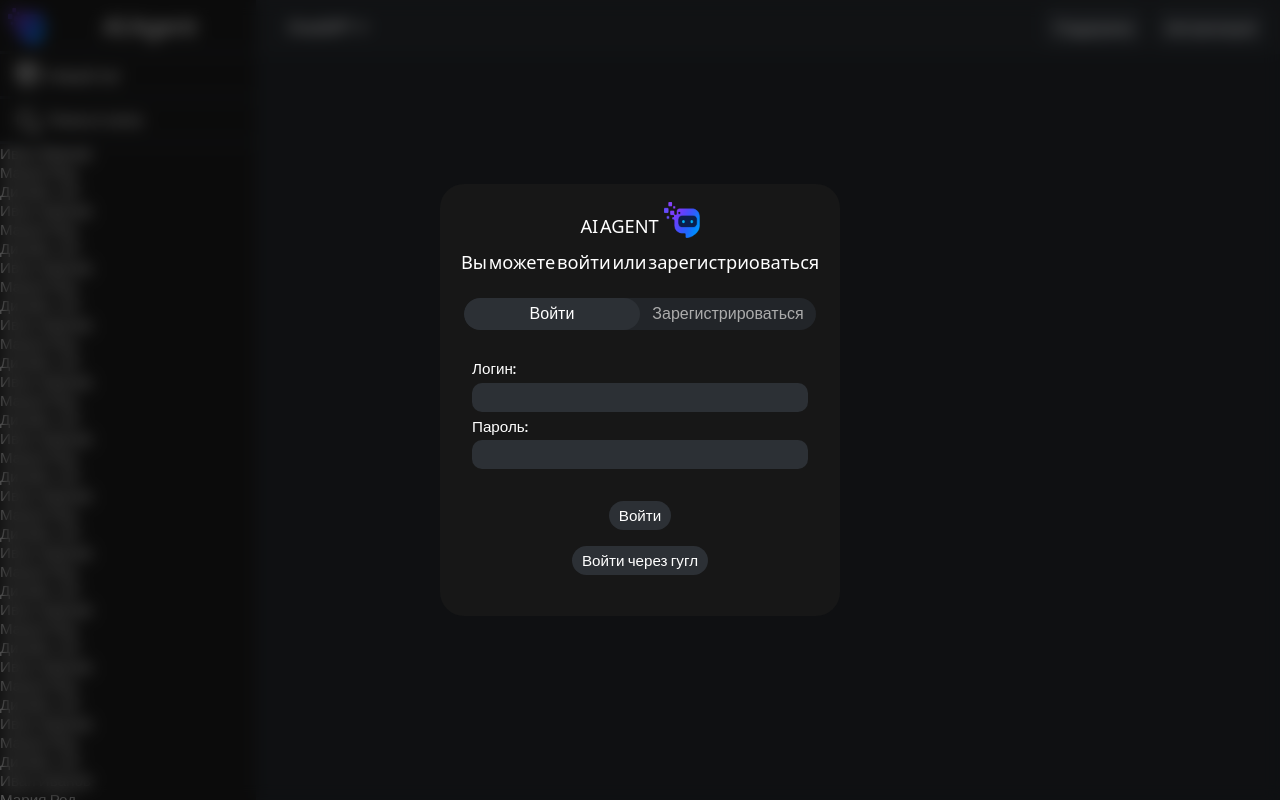
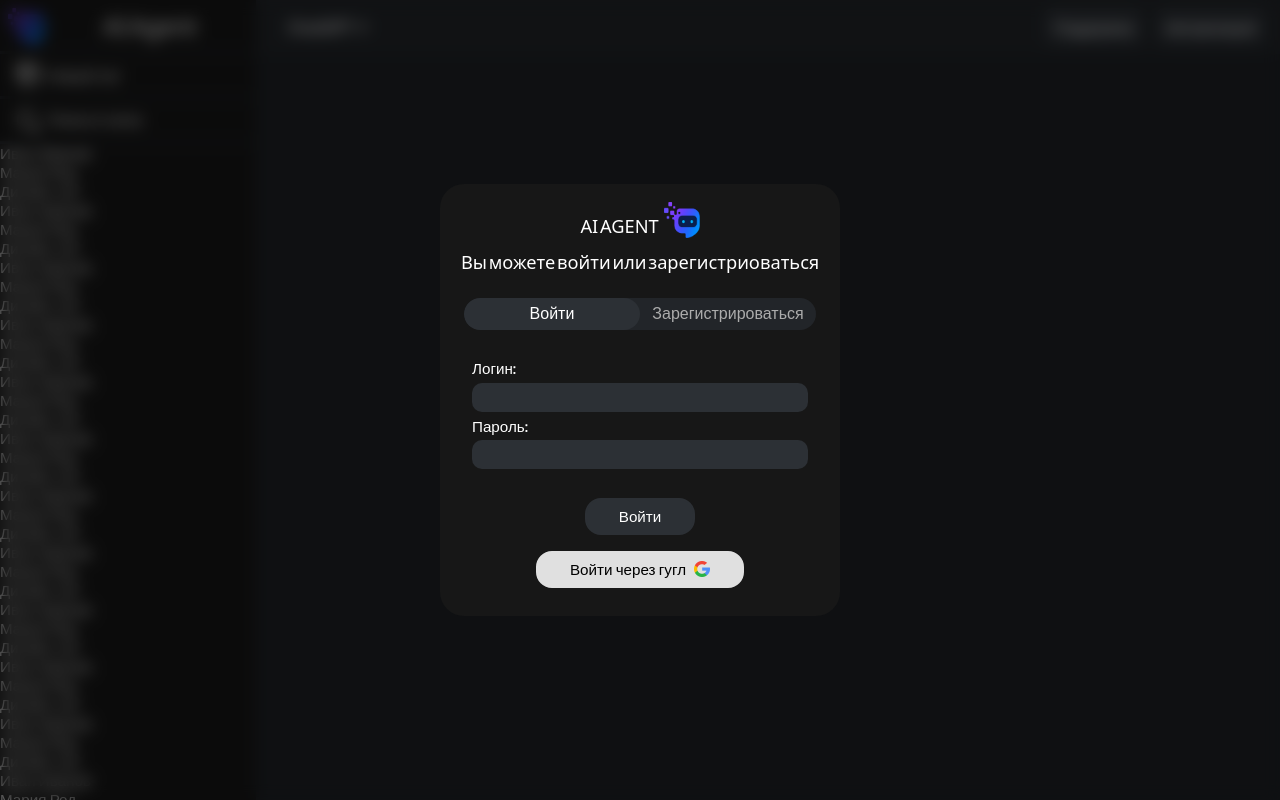
Before and after one commit to 666arevin/my_sity, a Flask app: page / in a window 1280 px wide. Run offline with Flask 3, Linux system fonts and the light colour scheme; some web fonts are replaced.

Commit message:
добавл иконку google и стилизовал кнопку входа через гугл аккаунт

```diff
--- a/app/static/css/modal_window.css
+++ b/app/static/css/modal_window.css
@@ -156,12 +156,22 @@
 
 .input-block {
     all: unset;
+    box-sizing: border-box;
 
     border-radius: 10px;
     background-color: #2C3035;
 
     height: 1.8rem;
     padding-left: 10px;
+
+}
+
+.input-block:hover {
+    border: 2px solid #acacac;
+}
+
+.input-block:focus {
+    border: 2px solid #acacac;
 }
 
 .footer {
@@ -172,14 +182,47 @@
     gap: 1rem;
 
     margin: 2rem;
+    margin-top: 1.8rem;
 }
 
 .footer-button {
     all: unset;
     align-self: center;
+    box-sizing: border-box;
 
-    height: 1.8rem;
-    padding: 0 10px;
+    height: 2.3rem;
+    padding: 0 2rem;
     background-color: #2C3035;
     border-radius: 16px;
+
+    transition: 0.2s;
 }
+
+#main-button {
+    border: 2px solid #2C3035;
+}
+
+#main-button:hover {
+    background-color: #3b3d3f;
+    border: 2px solid #acacac;
+}
+
+#goole-authorization {
+    display: flex;
+    align-items: center;
+
+    border: 2px solid #e0e0e0;
+    background-color: #e0e0e0;
+    color: #000000;
+}
+
+#goole-authorization:hover {
+    background-color: #3b3d3f;
+    border: 2px solid #acacac;
+    color: #fff;
+}
+
+#google-ico {
+    vertical-align: bottom;
+    margin-left: 0.5rem;
+}
--- a/app/templates/authorization.html
+++ b/app/templates/authorization.html
@@ -89,7 +89,8 @@
             </div>
             <div class="footer">
                 <button type="submit" for="authorization-form" id="main-button" class="footer-button">Войти</button>
-                <button id="goole-authorization" class="footer-button">Войти через гугл</button>
+                <button id="goole-authorization" class="footer-button">Войти через гугл<img
+                        src="static/image/google.png" alt="google" width="16" height="16" id="google-ico"></button>
             </div>
         </div>
     </div>
```
Also changed, not shown: app/static/image/google.png (added).
